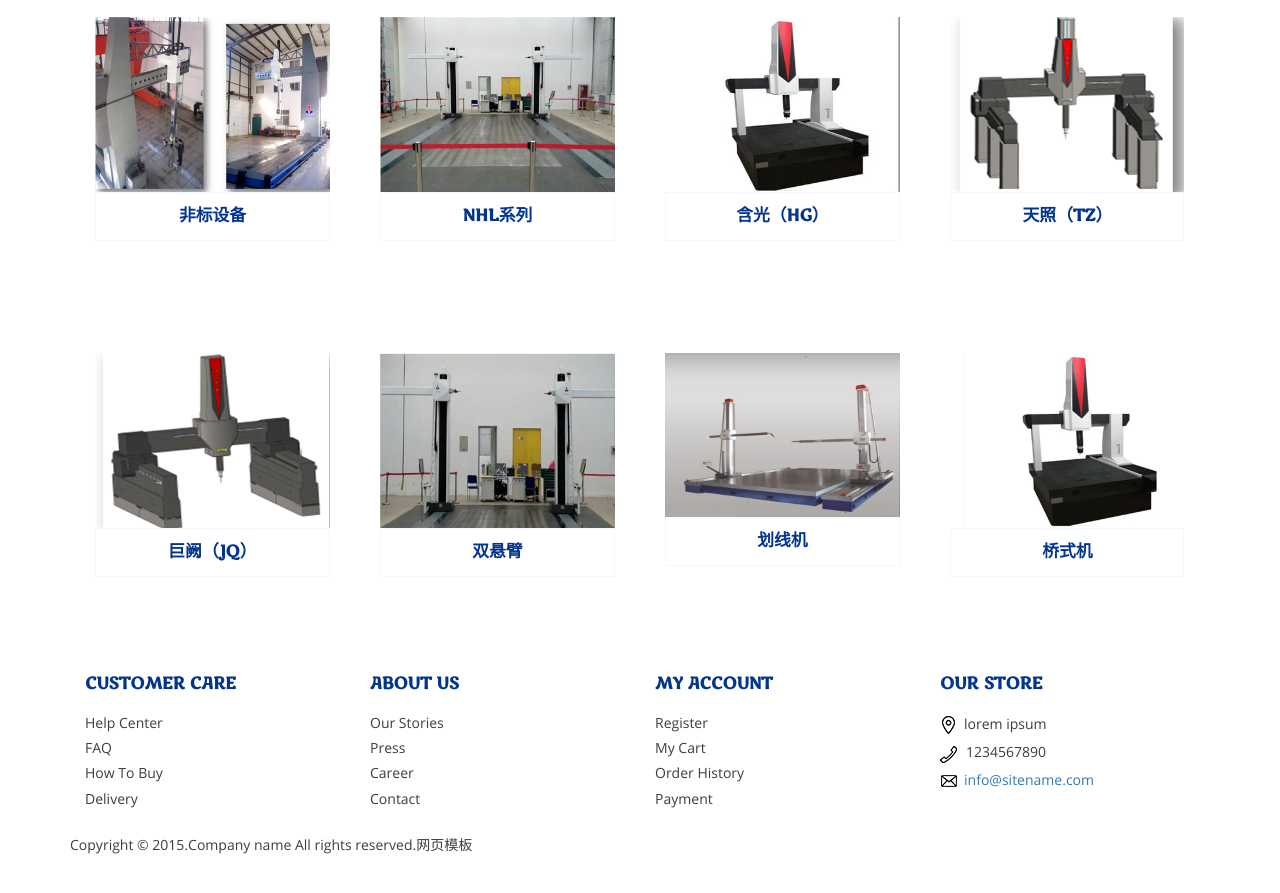
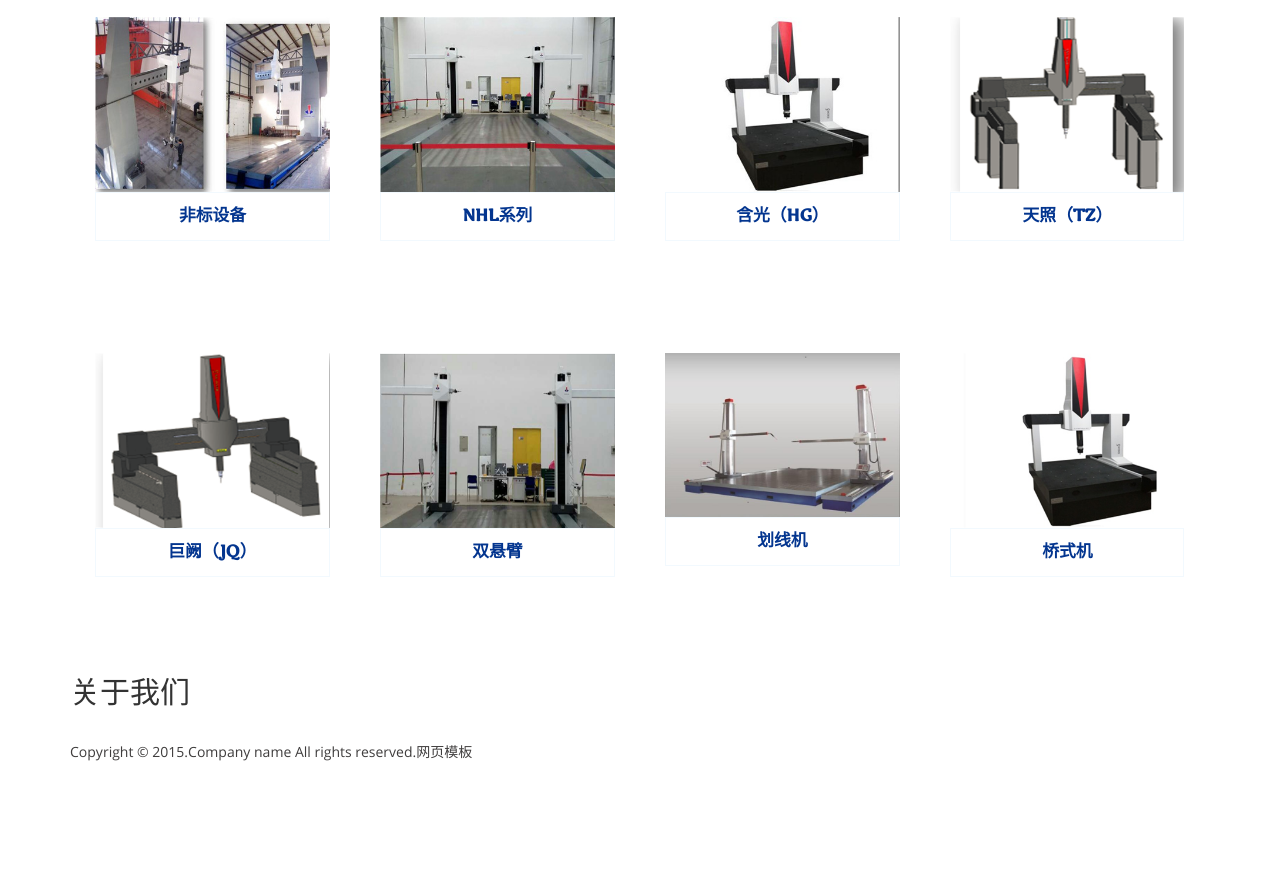
Before and after one commit to beja0900/beja0900.github.io, a plain HTML site: page index.html in a window 1280 px wide. Shown: the part 663-1556 px from the top of the page. After the commit the page ends 1469 px from the top, so only its background shows below. Drawn offline with Linux system fonts and the light colour scheme.

Commit message:
修改页脚

```diff
--- a/index.html
+++ b/index.html
@@ -355,7 +355,8 @@ Smartphone Compatible web template, free webdesigns for Nokia, Samsung, LG, Sony
 </div> -->
 <div class="footer">
 	<div class="container">
-		<div class="col-md-3 cust">
+		<h2 class="m-t-0 text-xs-center animation-slide-top appear-no-repeat" data-plugin="appear" data-animate="slide-top" data-repeat="false">关于我们</h2>
+		<!-- <div class="col-md-3 cust">
 			<h4>CUSTOMER CARE</h4>
 				<li><a href="#">Help Center</a></li>
 				<li><a href="#">FAQ</a></li>
@@ -382,7 +383,7 @@ Smartphone Compatible web template, free webdesigns for Nokia, Samsung, LG, Sony
 				<li><i class="phone"> </i>1234567890</li>
 				<li><a href="mailto:info@example.com"><i class="mail"> </i>info@sitename.com </a></li>
 
-		</div>
+		</div> -->
 		<div class="clearfix"> </div>
 			<p>Copyright &copy; 2015.Company name All rights reserved.<a target="_blank" href="http://sc.chinaz.com/moban/">&#x7F51;&#x9875;&#x6A21;&#x677F;</a></p>
 	</div>
```
